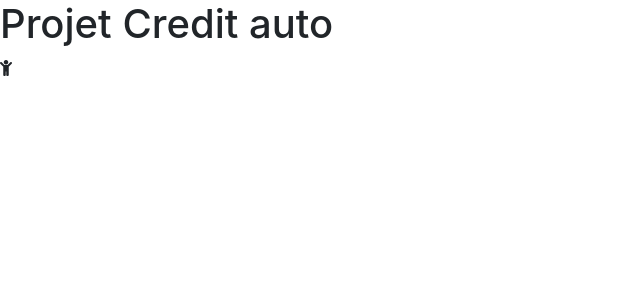
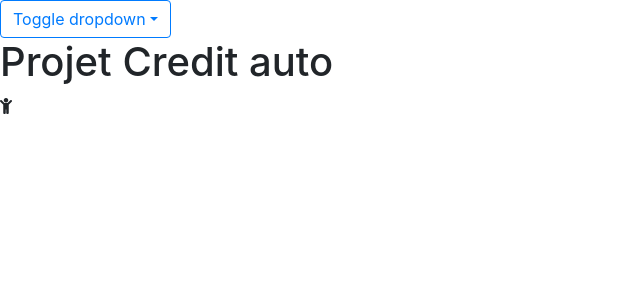
Before and after one commit to borisBelloc/CreditAuto, an Angular app in the folder front/: page / in a window 1280 px wide. Shown: the top 300 px of the page, without its empty margins (0-640 px from the left). Built offline with nearby package versions, Linux system fonts and the light colour scheme.

Commit message:
added Ng-bootstrap

```diff
--- a/front/src/app/app-routing.module.ts
+++ b/front/src/app/app-routing.module.ts
@@ -1,8 +1,15 @@
 import { NgModule } from '@angular/core';
+
 import { Routes, RouterModule } from '@angular/router';
 
 
-const routes: Routes = [];
+const routes: Routes = [
+  {
+    path: '',
+    redirectTo: 'accueil',
+    pathMatch: 'full'
+    }
+];
 
 @NgModule({
   imports: [RouterModule.forRoot(routes)],
--- a/front/src/app/app.component.html
+++ b/front/src/app/app.component.html
@@ -1,2 +1,9 @@
+
+<app-navbar></app-navbar>
+
+
+<router-outlet></router-outlet>
+
+
 <h1>Projet Credit auto</h1>
 <i class="fas fa-child"></i>
--- a/front/src/app/app.component.ts
+++ b/front/src/app/app.component.ts
@@ -6,5 +6,5 @@
   styleUrls: ['./app.component.scss']
 })
 export class AppComponent {
-  title = 'front';
+  title = 'Crédit auto';
 }
--- /dev/null
+++ b/front/src/app/navigation/navbar/navbar.component.html
@@ -0,0 +1,43 @@
+<!-- <nav class="navbar navbar-expand-md navbar-dark bg-dark">
+  <a class="navbar-brand" href="#">Navbar</a>
+  <button class="navbar-toggler" type="button" data-toggle="collapse" data-target="#navbarNavDropdown" aria-controls="navbarNavDropdown" aria-expanded="false" aria-label="Toggle navigation">
+    <span class="navbar-toggler-icon"></span>
+  </button>
+  <div class="collapse navbar-collapse" id="navbarNavDropdown">
+    <ul class="navbar-nav">
+      <li class="nav-item active">
+        <a class="nav-link" href="#">Home <span class="sr-only">(current)</span></a>
+      </li>
+      <li class="nav-item">
+        <a class="nav-link" href="#">Features</a>
+      </li>
+      <li class="nav-item">
+        <a class="nav-link" href="#">Pricing</a>
+      </li>
+      <li class="nav-item dropdown">
+        <a class="nav-link dropdown-toggle" href="#" id="navbarDropdownMenuLink" role="button" data-toggle="dropdown" aria-haspopup="true" aria-expanded="false">
+          Administration
+        </a>
+        <div class="dropdown-menu" aria-labelledby="navbarDropdownMenuLink">
+          <a class="dropdown-item" href="#">Loueurs partenaires</a>
+          <a class="dropdown-item" href="#">Taux de crédit</a>
+          <a class="dropdown-item" href="#">Conditions de locations</a>
+        </div>
+      </li>
+
+
+    </ul>
+  </div>
+</nav> -->
+
+<div class="row">
+  <div class="col">
+    <div ngbDropdown class="d-inline-block">
+      <button class="btn btn-outline-primary" id="dropdownBasic1" ngbDropdownToggle>Toggle dropdown</button>
+      <div ngbDropdownMenu aria-labelledby="dropdownBasic1">
+        <button ngbDropdownItem>Action - 1</button>
+        <button ngbDropdownItem>Another Action</button>
+        <button ngbDropdownItem>Something else is here</button>
+      </div>
+    </div>
+  </div>
--- /dev/null
+++ b/front/src/app/navigation/navbar/navbar.component.ts
@@ -0,0 +1,15 @@
+import { Component, OnInit } from '@angular/core';
+
+@Component({
+  selector: 'app-navbar',
+  templateUrl: './navbar.component.html',
+  styleUrls: ['./navbar.component.scss']
+})
+export class NavbarComponent implements OnInit {
+
+  constructor() { }
+
+  ngOnInit() {
+  }
+
+}
--- a/front/src/index.html
+++ b/front/src/index.html
@@ -2,7 +2,7 @@
 <html lang="en">
 <head>
   <meta charset="utf-8">
-  <title>Front</title>
+  <title>Crédit Auto</title>
   <base href="/">
   <meta name="viewport" content="width=device-width, initial-scale=1">
   <link rel="icon" type="image/x-icon" href="favicon.ico">
```
Also changed, not shown: front/src/app/app.module.ts (+7 -1 lines), front/src/app/navigation/navigation.module.ts (+9 -2 lines), front/src/app/navigation/navbar/navbar.component.scss (added), 1 other file (tests, documents, lock files or other folders).
